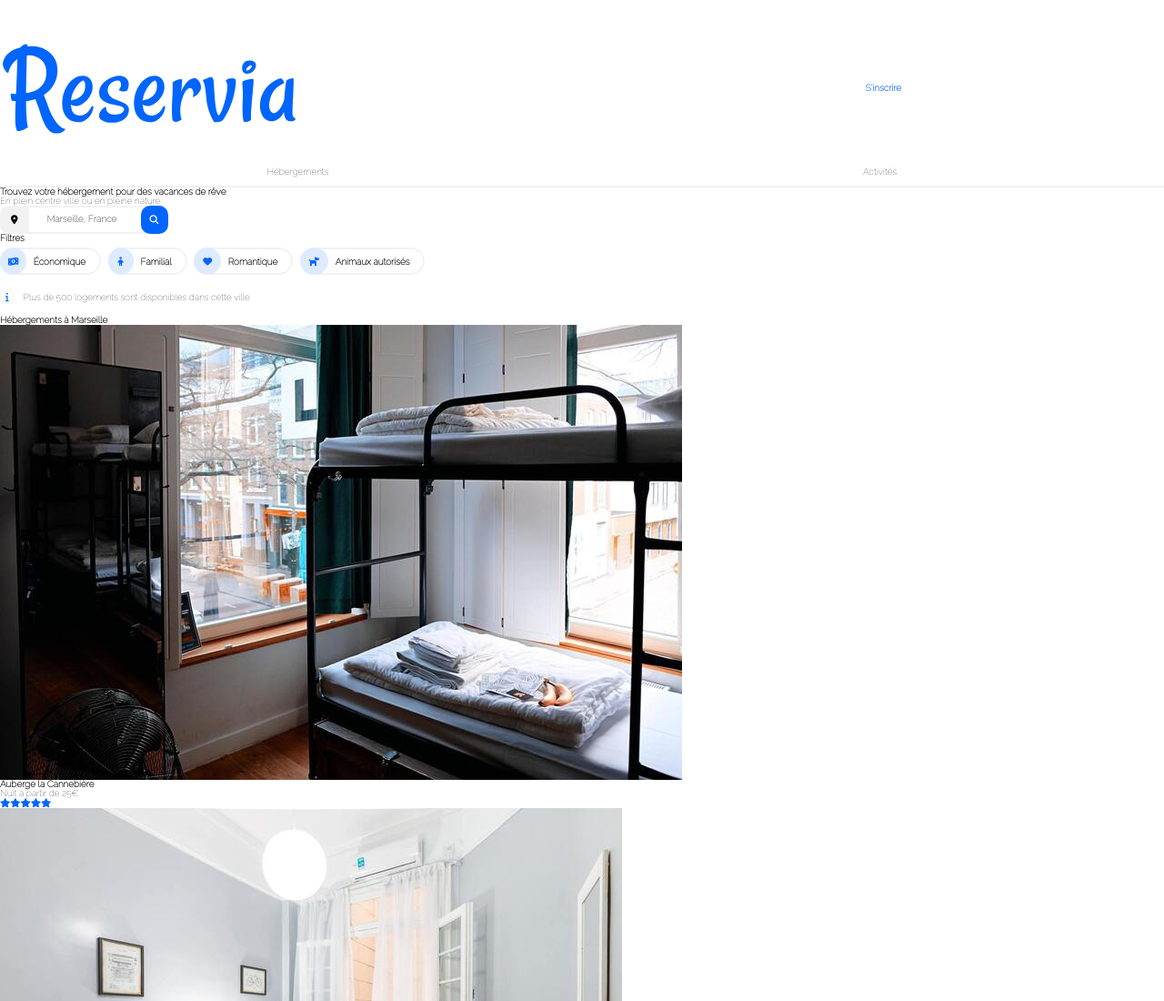
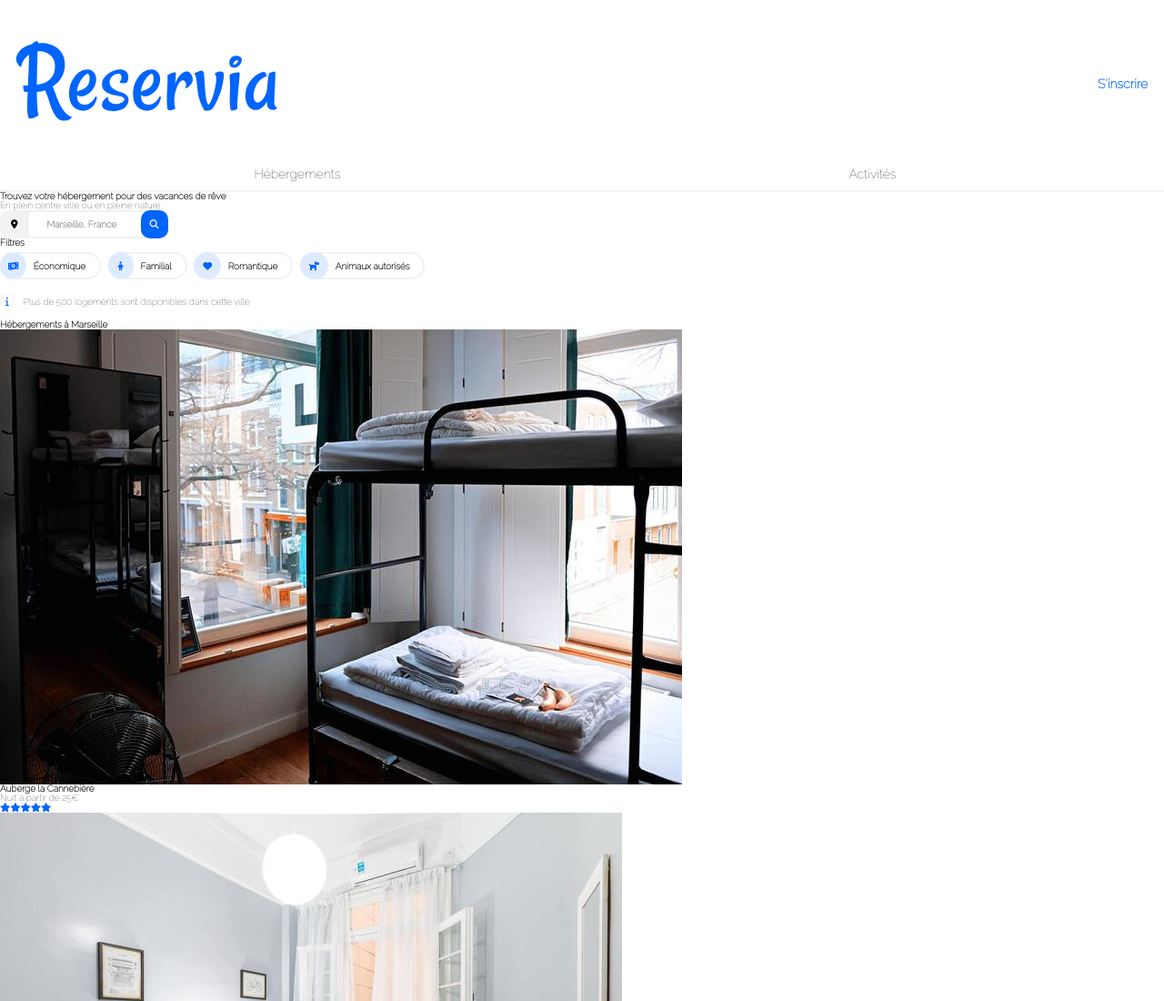
Before and after one commit to S-Moreira06/MOREIRAStephane_2_10102020, a website: page public/index.html in a window 1280 px wide. Shown: the top 1100 px of the page at 91% size. Drawn offline with Linux system fonts and the light colour scheme; files whose address does not match are found by name; a web font is replaced by a local one.

Commit message:
refactor (nav) : use pixelperfect
adjust with pixelperfect

```diff
--- a/sass/layout/_nav.scss
+++ b/sass/layout/_nav.scss
@@ -5,21 +5,31 @@ nav {
     grid-template-areas:
         "logo signup"
         "nav nav";
-        border-bottom: 2px solid $color-secondary;
+    grid-row-gap: 1.8rem;
+    border-bottom: 2px solid $color-secondary;
+    font-size: 1.4rem;
     img {
         grid-area: logo;
-        width: 50%;
+        width: 45%;
+        margin-left: $mobile-margin;
     }
     ul {
         grid-area: nav;
         display: flex;
         justify-content: space-around;
-    }
+        padding-right: 1.5rem;
+        li {
+            font-size: 1.4rem;
+        }
+        }
     .signup {
         grid-area: signup;
         color: $color-primary;
         font-weight: 800;
         background: none;
         border: none;
+        justify-self: right;
+        margin-right: 1.2rem;
+        margin-top: 0.8rem;
     }
 }
```
Also changed, not shown: public/css/style.css, 1 other file.
